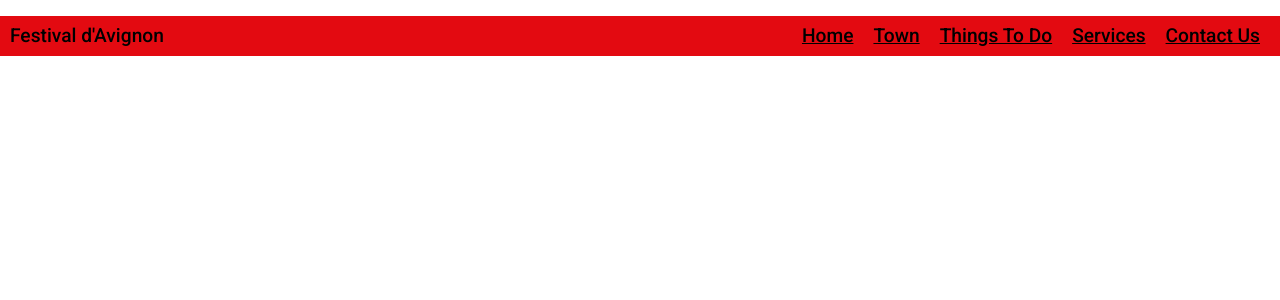
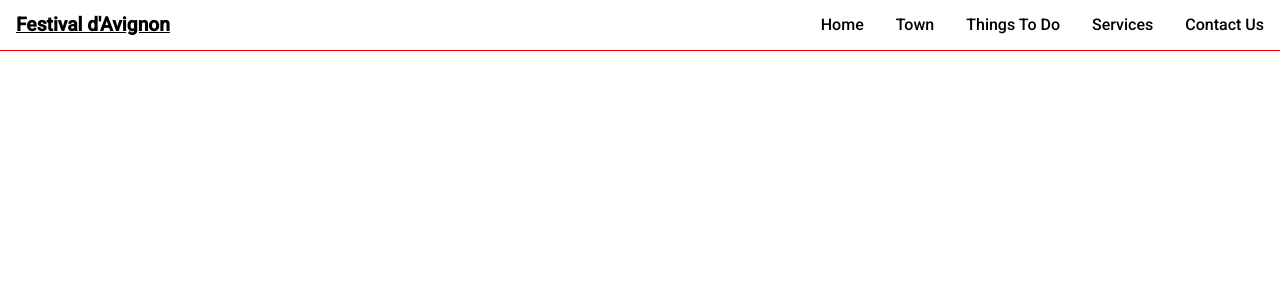
Before and after one commit to AndreaPrati98/Polimi--Hypermedia---project, a Nuxt app: page / in a window 1280 px wide. Shown: the top 300 px of the page. Built offline with nearby package versions, Linux system fonts and the light colour scheme.

Commit message:
new-header

```diff
--- a/components/TheHeader.vue
+++ /dev/null
@@ -1,86 +0,0 @@
-<template>
-  <nav>
-    <div class="logo">
-      Festival d'Avignon
-    </div>
-    <div>
-      <ul class="nav-landmark-container">
-        <li
-        v-for="(navItem, navItemIndex) of headerList"
-        :key="`navItem${navItemIndex}`"
-        class="nav-landmark"
-        >
-          <nuxt-link :to="navItem.path" class="nuxt-link">
-            {{ navItem.name }}
-          </nuxt-link>
-        </li>
-      </ul>
-    </div>
-  </nav>
-</template>
-
-<script>
-export default {
-  name: 'TheHeader',
-  data() {
-    return {
-      headerList: [
-        {
-          name: 'Home',
-          path: '/',
-        },
-        {
-          name: 'Town',
-          path: '/',
-        },
-        {
-          name: 'Things To Do',
-          path: '/',
-        },
-        {
-          name: 'Services',
-          path: '/',
-        },
-        {
-          name: 'Contact Us',
-          path: '/',
-        },
-      ],
-    }
-  },
-}
-</script>
-
-<style scoped>
-  .div {
-    height: 40px;
-    border-bottom: 1px solid black;
-    display: flex;
-    align-content: center;
-    justify-content: space-between;
-    position: fixed;
-    width: 100%;
-    font-size: 22px;
-    z-index: 10;
-    background-color: var(--palette-red);
-  }
-
-  nav div {
-    display: flex;
-    margin: 0 10px;
-  }
-
-  nav li {
-    display: inline-block;
-    text-decoration: underline;
-    margin: 0 10px;
-  }
-
-
-  .nuxt-link{
-    color: var(--text-color);
-  }
-
-
-
-</style>
--- a/components/new-header.vue
+++ b/components/new-header.vue
@@ -1,21 +1,27 @@
 <template>
-  <header>
-        <div class="logoImg">
-            Festival d'Avignon
+  <header class="header">
+        <nav class="navbar">
+            <div>
+                <a class="fest-logo" href="#">Festival d'Avignon</a>
             </div>
-        <div class="menuItems">
-            <ul>
+            <ul class="nav-menu">
                 <li
                 v-for="(navItem, navItemIndex) of headerList"
                 :key="`navItem${navItemIndex}`"
-                class="nav-landmark"
+                class="nav-item"
                 >
-                <nuxt-link :to="navItem.path" class="nuxt-link">
+                <nuxt-link :to="navItem.path" class="nav-link">
                     {{ navItem.name }}
                 </nuxt-link>
                 </li>
             </ul>
+            <div class="hamburger">
+                <span class="bar"/>
+                <span class="bar"/>
+                <span class="bar"/>
             </div>
+        </nav>
+
     </header>
 </template>
 
@@ -48,39 +54,168 @@ export default {
         ],
         }
     },
+    mounted() {
+
+            const hamburger = document.querySelector(".hamburger");
+            const navMenu = document.querySelector(".nav-menu");
+
+            // const navMenu = this.$refs[".nav-menu"];
+
+            hamburger.addEventListener("click", mobileMenu);
+
+            function mobileMenu() {
+                hamburger.classList.toggle("active");
+                navMenu.classList.toggle("active");
+            }
+
+            // the function mobileMenu() also adds an active class on our hamburger
+            // and our nav-menu which makes our mobile menu open. we can use
+            // the active class on the hamburger to create that X animation when we click on the hamburger
+
+            const navLink = document.querySelectorAll(".nav-link");
+
+            navLink.forEach(n => n.addEventListener("click", closeMenu));
+
+            function closeMenu() {
+                hamburger.classList.remove("active");
+                navMenu.classList.remove("active");
+            }
+        },
+
     }
 </script>
 
-<style scoped>
-        header {
-        height: 40px;
-        /* border-bottom: 1px solid seashell; */
+<style scoped>t
+
+
+    header.header {
+        width: 100%;
+    }
+
+    .navbar {
+        /* position: relative; */
+        width: 100%;
         display: flex;
-        align-content: center;
         justify-content: space-between;
-        position: fixed;
-        width: 100%;
+        align-items: center;
+        padding: 0rem 1rem;
+
+        border-bottom: 1px solid red;
+    }
+
+    .nav-link {
+        --text-color-nav: var(--text-color-dark);
+        color: var(--text-color-dark);
+        text-decoration: none;
+
+        font-size: 1rem;
+        font-weight: 400;
+
+        transition: color .5s ease-in;
+    }
+
+    .fest-logo {
         font-size: 1.2rem;
-        z-index: 10;
-        background-color: var(--palette-red);
+        font-weight: 600;
+        --text-color-nav: var(--text-color-dark);
+        color: var(--text-color-nav);
 
     }
 
-    header div {
-        display: flex;
-        align-items: center;
-        margin: 0 10px;
+    /* hamburger */
+
+    /* for the hamburger */
+    .hamburger {
+        display: none;
     }
 
-    header li {
-        display: inline-block;
-        margin: 0 10px;
+    .bar {
+        display: block;
+        width: 25px;
+        height: 3px;
+        margin: 5px auto;
+        -webkit-transition: all 0.3s ease-in-out;
+        transition: all 0.3s ease-in-out;
+        background-color: var(--text-color-dark);
     }
 
-    header ul {
+    /* for inner elements */
+
+    .nav-menu {
+        display: flex;
+        justify-content: space-between;
+        align-items: center;
+    }
+
+
+    .nav-item {
+        margin-left: 2rem;
+        list-style: none;
+
+    }
+
+
+    .nav-link:hover{
+        color: var(--palette-red-dark);
+        border: 1px solid var(--text-color-dark);
+    }
+
+    .nav-logo {
+        font-size: 2.1rem;
+        font-weight: 500;
+        color: var(--palette-blue);
+    }
+
+    /* Responsiveness */
+
+    @media only screen and (max-width: 768px) {
+
+        /* hides our nav-menu by setting position: fixed; left: -100%; */
+        .nav-menu {
+            position: fixed;
+            left: -100%;
+            top: 5rem;
+            flex-direction: column;
+            background-color: #fff;
+            width: 100%;
+            border-radius: 10px;
+            text-align: center;
+            transition: 0.3s;
+            box-shadow:
+                0 10px 27px rgba(0, 0, 0, 0.05);
+        }
+
+        /* .nav-menu.active which sets left: 0; on the nav-menu */
+        .nav-menu.active {
+            left: 0;
+            padding: 0;
             margin: 0;
         }
-    .nuxt-link{
-        color: var(--text-color);
+
+        .nav-item {
+            margin: 1.5rem 0;
+        }
+
+        /* set our hamburger to display: block; so it's visible now. */
+        .hamburger {
+            display: block;
+            cursor: pointer;
+        }
+
+        /* Animation for the X */
+
+        .hamburger.active .bar:nth-child(2) {
+            opacity: 0;
+        }
+
+        .hamburger.active .bar:nth-child(1) {
+            transform: translateY(8px) rotate(45deg);
+        }
+
+        .hamburger.active .bar:nth-child(3) {
+            transform: translateY(-8px) rotate(-45deg);
+        }
+
+
     }
 </style>
--- a/pages/index.vue
+++ b/pages/index.vue
@@ -1,6 +1,6 @@
 <template>
     <p>
-        Ciao
+
     </p>
 </template>
 
```
Lines whose indentation alone changed are shown as unchanged.
